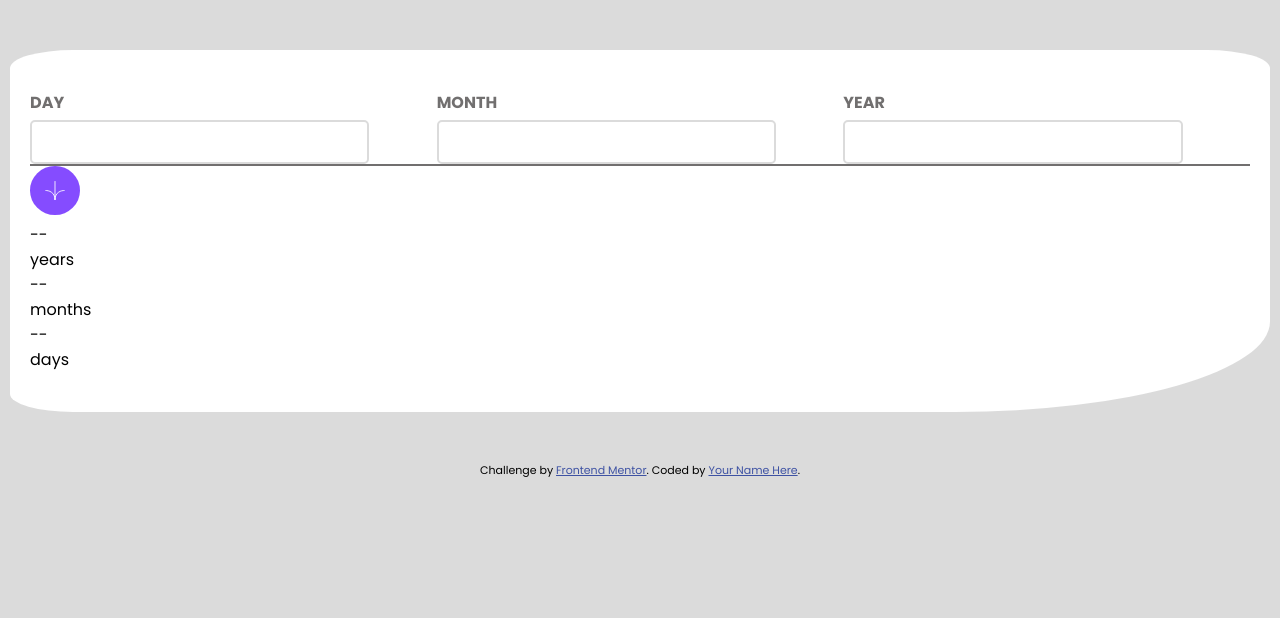
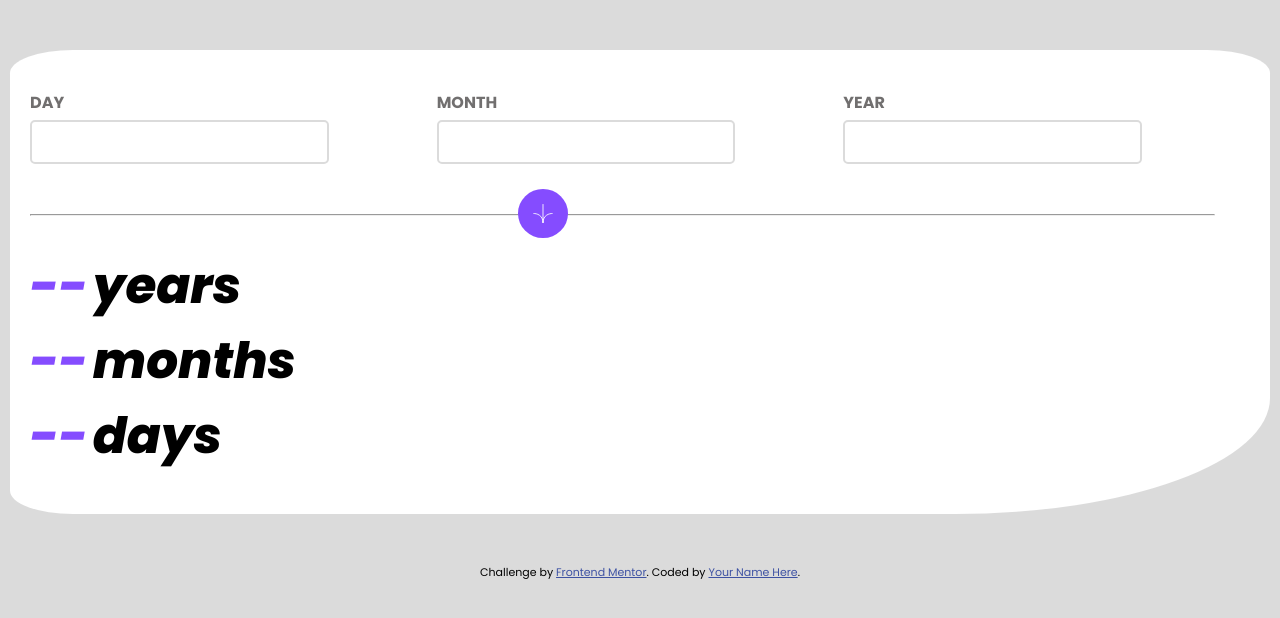
Before and after one commit to Samuellekpor/age-calculator-app, a website: page index.html in a window 1280 px wide. Drawn offline with Linux system fonts and the light colour scheme.

Commit message:
Add styling to the result section

```diff
--- a/index.html
+++ b/index.html
@@ -33,9 +33,9 @@
       <img class="icon-arrow" src="./assets/images/icon-arrow.svg" alt="">
     </div>
     <div class="results">
-      <span class="years-num">--</span><p>years</p>
-      <span class="months-num">--</span><p>months</p>
-      <span class="days-num">--</span><p>days</p>
+      <div class="cont"><span class="years-num num">--</span><p> years</p></div>
+      <div class="cont"><span class="months-num num">--</span><p>months</p></div>
+      <div class="cont"><span class="days-num num">--</span><p>days</p></div>
     </div>
   </div>
 
--- a/style.css
+++ b/style.css
@@ -49,7 +49,7 @@
   .form {
     display: grid;
     grid-template-columns : 1fr 1fr 1fr;
-
+    margin-bottom: 25px;
   }
 
   label {
@@ -60,7 +60,7 @@
 
   input {
     display: block;
-    width: 80%;
+    width: 70%;
     height: 40px;
     border-radius: 5px;
     border: 2px solid hsl(0, 0%, 86%);
@@ -71,17 +71,40 @@
     padding-left: 10px;
   }
 
+  .separator {
+    position: relative;
+    height: 50px;
+    margin: 10px 0;
+  }
+
   hr {
-    color: hsl(0, 1%, 44%);
-    background-color: hsl(0, 1%, 44%);
-    border: 1px solid hsl(0, 1%, 44%);;
+    position: absolute;
+    width: 97%;
+    margin: 25px 0;
+    background: hsl(0, 1%, 44%);;
   }
 
   .icon-arrow {
+    position: absolute;
+    z-index: 1;
+    margin: auto;
+    display: block;
     background-color: hsl(259, 100%, 65%);
     padding: 15px;
     width: 20px;
+    left: 40%;
     border-radius: 50%;
+  }
+
+  .cont {
+    display: flex;
+    font-size: 50px;
+    font-family: Poppins-ExtraBoldItalic;
+  }
+
+  .num {
+    color: hsl(259, 100%, 65%);
+    margin-right: 5px;
   }
 
   .attribution { font-size: 11px; text-align: center; }
```
